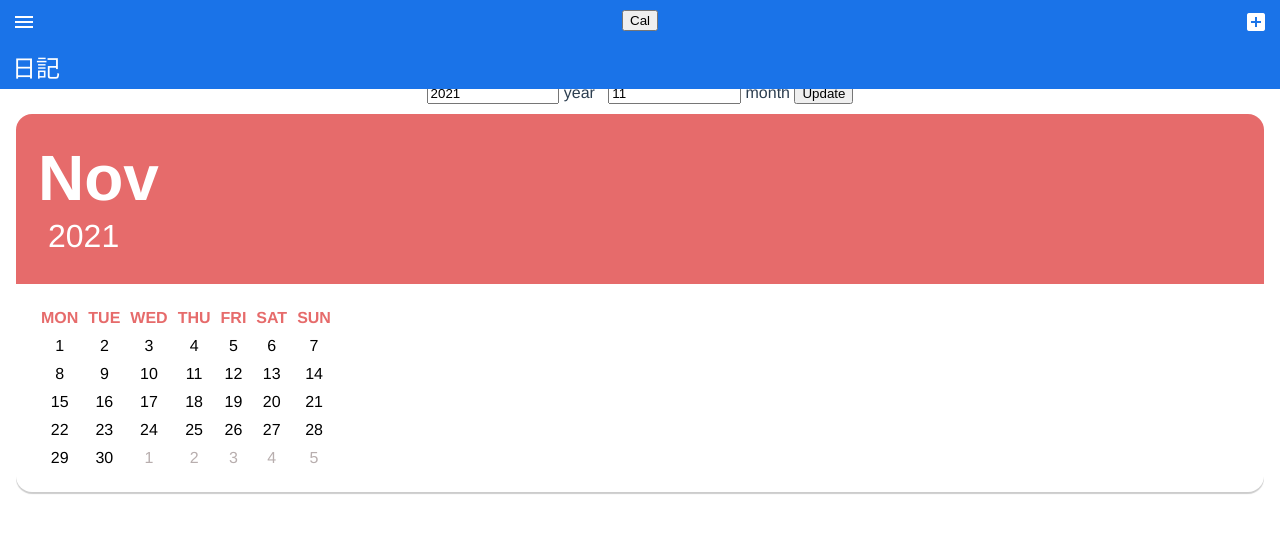
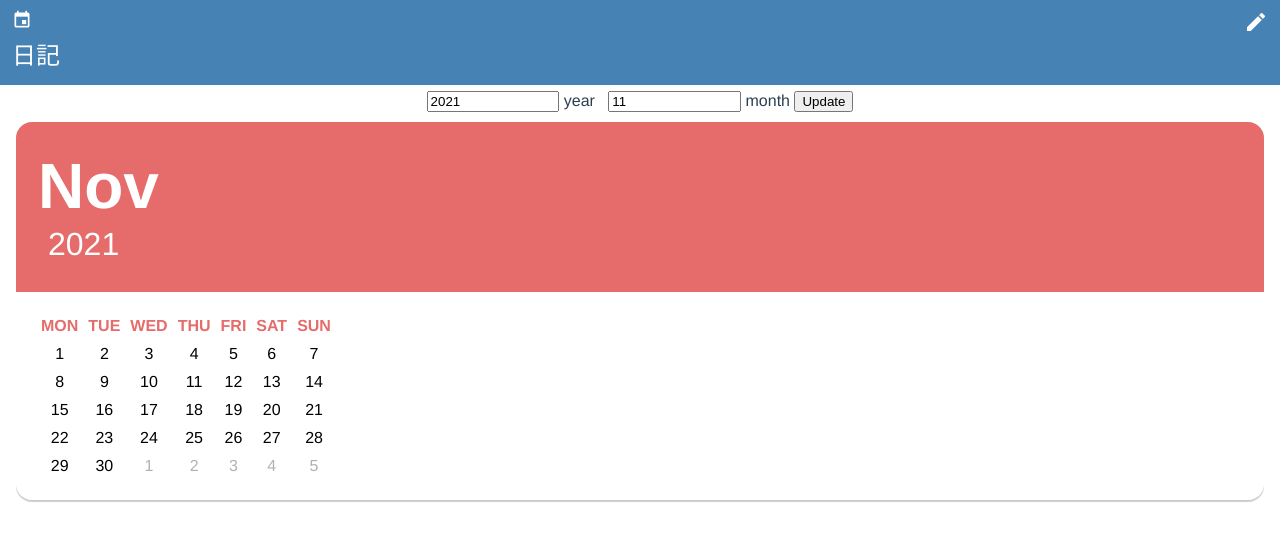
Before and after one commit to nisino25/nikki, a Vue app: page / in a window 1280 px wide. Shown: the top 540 px of the page. Built offline with nearby package versions, Linux system fonts and the light colour scheme.

Commit message:
update 1

```diff
--- a/src/App.vue
+++ b/src/App.vue
@@ -4,27 +4,20 @@
   <link href="https://fonts.googleapis.com/icon?family=Material+Icons" rel="stylesheet">
 </head>
 
-<body style=" overflow: hidden;">
+<body >
+
     <div class="wrapeer">
+
       <div class="menu-bar">
-      <span class="menu-left-btn"><i class="material-icons">menu</i></span>
-      <button @click="showingPage = 'calendar'" >Cal</button>
+        <span class="menu-left-btn" @click="showingPage = 'calendar'"><i class="material-icons callendar" style="font-size:125%; margin-right:10px; ">insert_invitation</i></span>
 
-      <span class="menu-right-btn material-icons" @click="showingPage = 'input'">add_box</span>
+        <span class="menu-right-btn material-icons" @click="showingPage = 'input'">create</span>
         <br><br>
-      <span class="menu-left-btn" style="color:white;  margin-bottom:5px; font-size:150%">日記</span>
+        <span class="menu-left-btn" style="color:white;  margin-top:-10px; font-size:150%">日記</span>
 
       </div>
-  </div>
-  <br><br><br><br>
 
-  <div class="selected-page">
-
-    <div v-if="showingPage === 'main'">
-      <h3>Page: {{showingPage}}</h3>
-
-      <button @click="showingPage = 'input'">Change the page</button>
-    </div>
+      <div class="selected-page" style="margin-top:80px">
 
         <div v-if="showingPage === 'input'" >
           <h2>HOW ARE YOU?</h2>
@@ -155,6 +148,7 @@
 
               <div class="calendar-container">
 
+
                 <header @touchstart="tStart($event)" @touchend="tEnd($event)" >
 
                   <div class="month">{{showingMonth}}</div>
@@ -262,7 +256,11 @@
                 </table>
                 <!-- <span>{{moodStyle[dataList[showingYear][showingMonthlyCount][3].mood]}}</span> -->
 
-          </div> <!-- end calendar-container -->
+              </div>
+
+
+
+               <!-- end calendar-container -->
 
             </div> <!-- end container -->
 
@@ -342,6 +340,12 @@
           </div>
         </div>
       </div>
+
+    </div>
+
+
+
+
 
 
 
@@ -1304,7 +1308,9 @@ font-size:480px;
 }
 
 .menu-bar{
-  background-color: rgb(26, 115, 232);;
+  /* background-color: rgb(26, 115, 232);; */
+  /* background-color: DarkSlateBlue; */
+  background-color: SteelBlue;
   position:fixed;
   padding:0;
   margin:0;
@@ -1315,7 +1321,7 @@ font-size:480px;
   /* padding-left: 10px; */
 
   width: 100%;
-  height: auto;
+  height: 75px;
   color:white;
 }
 
@@ -1428,5 +1434,27 @@ font-size:480px;
   text-align: center;
 }
 
+body{
+  overflow: hidden;
+}
+
+
+.visible {
+  visibility: visible;
+  opacity: 1;
+  transition: opacity 2s linear;
+}
+
+.slide-fade-enter-active {
+  transition: all 0.5s ease-out;
+}
+.slide-fade-leave-active {
+  transition: all 0.5s cubic-bezier(1, 0.5, 0.8, 1);
+}
+.slide-fade-enter-from,
+.slide-fade-leave-to {
+  transform: translateX(20px);
+   opacity: 0;
+}
 
 </style>
```
Lines whose indentation alone changed are shown as unchanged.
